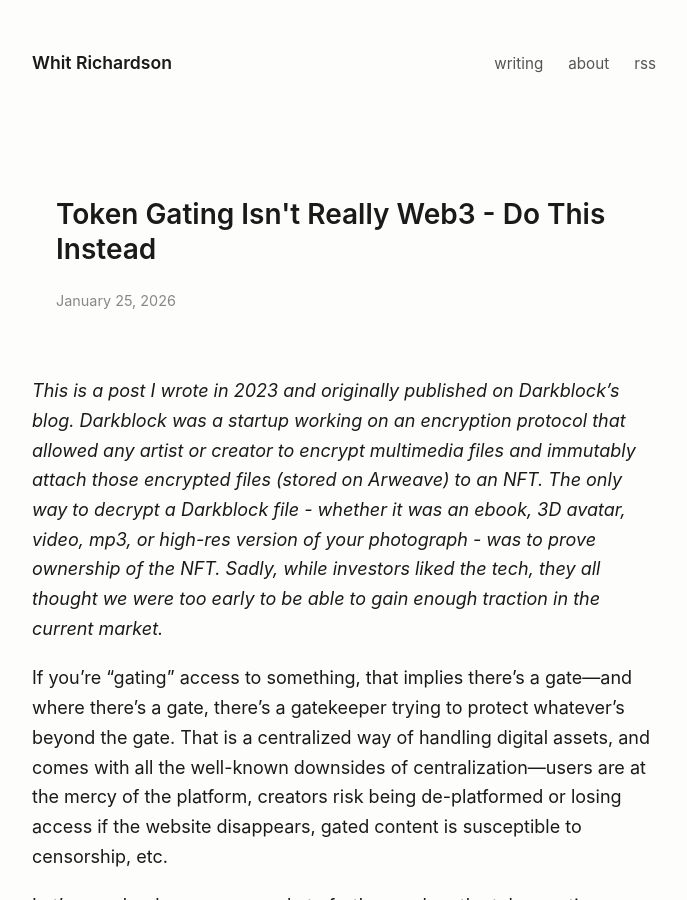
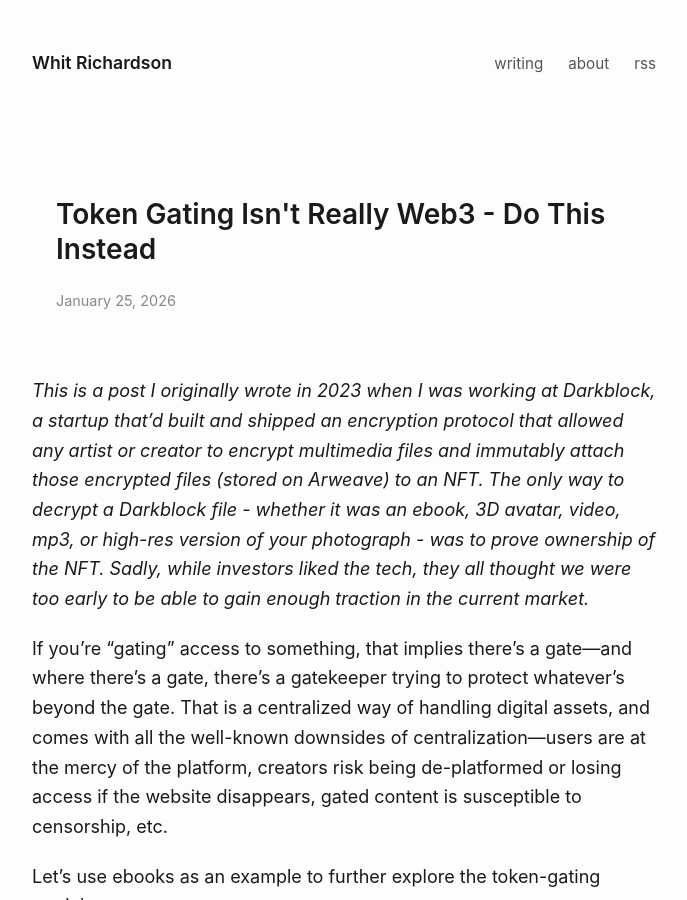
Before and after one commit to crypto-machia/crypto-machia.github.io, a Jekyll site: the page built from _posts/2026-01-25-token-bound-content.md, in a window 1280 px wide and 900 px high. Shown: the whole window, without its empty margins (296-983 px from the left). Built offline with Jekyll 4.4.1, drawn with Linux system fonts in a browser that asks for light colours.

Commit message:
small revision

```diff
--- a/_posts/2026-01-25-token-bound-content.md
+++ b/_posts/2026-01-25-token-bound-content.md
@@ -5,7 +5,7 @@
 tags: [essay, writing, history, current affairs]
 ---
 
-*This is a post I wrote in 2023 and originally published on Darkblock's blog. Darkblock was a startup working on an encryption protocol that allowed any artist or creator to encrypt multimedia files and immutably attach those encrypted files (stored on Arweave) to an NFT. The only way to decrypt a Darkblock file - whether it was an ebook, 3D avatar, video, mp3, or high-res version of your photograph - was to prove ownership of the NFT. Sadly, while investors liked the tech, they all thought we were too early to be able to gain enough traction in the current market.*
+*This is a post I originally wrote in 2023 when I was working at Darkblock, a startup that'd built and shipped an encryption protocol that allowed any artist or creator to encrypt multimedia files and immutably attach those encrypted files (stored on Arweave) to an NFT. The only way to decrypt a Darkblock file - whether it was an ebook, 3D avatar, video, mp3, or high-res version of your photograph - was to prove ownership of the NFT. Sadly, while investors liked the tech, they all thought we were too early to be able to gain enough traction in the current market.*
 
 If you're "gating" access to something, that implies there's a gate—and where there's a gate, there's a gatekeeper trying to protect whatever's beyond the gate.
 That is a centralized way of handling digital assets, and comes with all the well-known downsides of centralization—users are at the mercy of the platform, creators risk being de-platformed or losing access if the website disappears, gated content is susceptible to censorship, etc.
```
